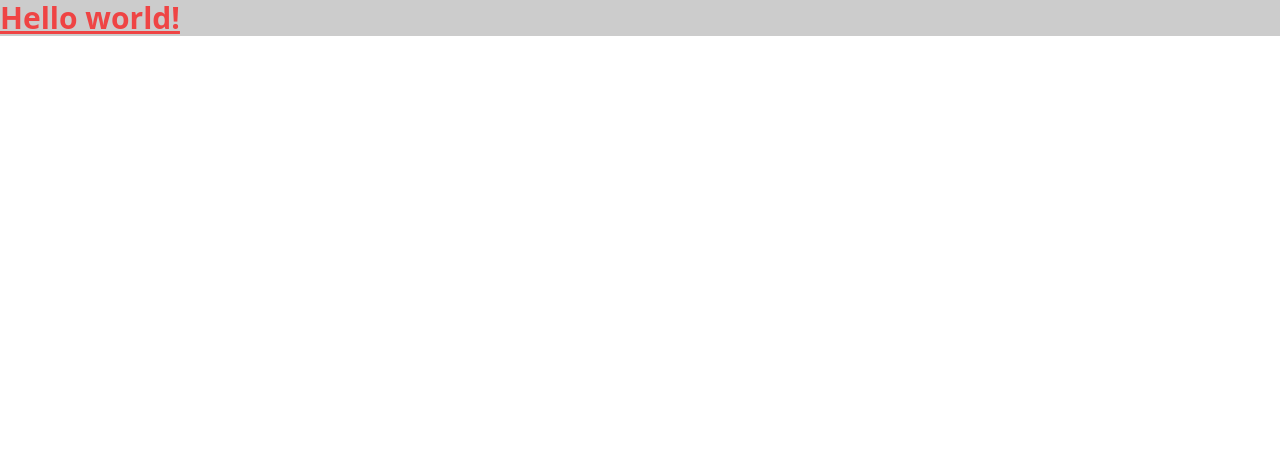
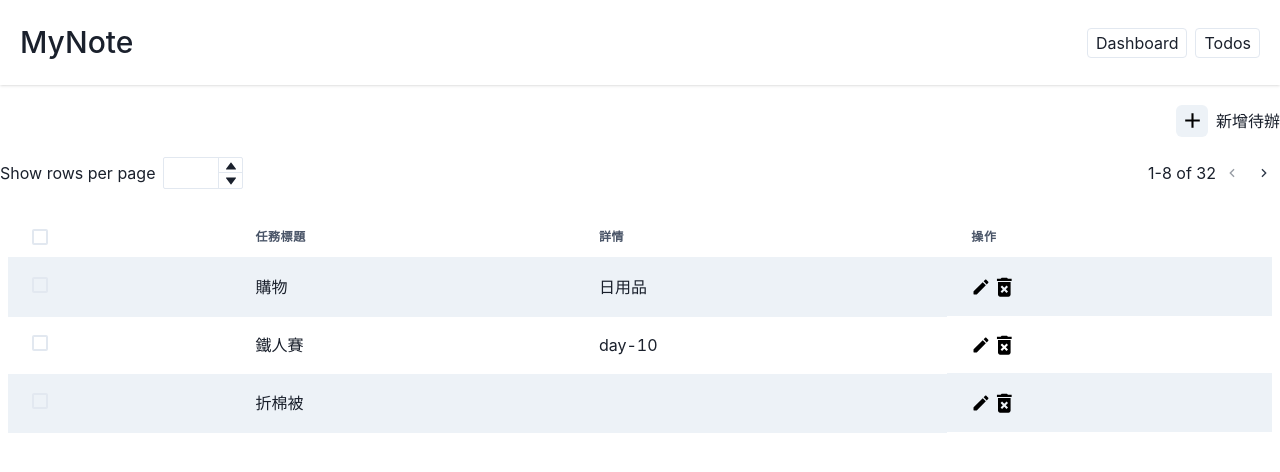
Before and after one commit to aoigj100a/my-note, a React (Create React App) app: page / in a window 1280 px wide. Shown: the top 472 px of the page. Built offline with nearby package versions, Linux system fonts and the light colour scheme.

Commit message:
add :chakraUI style :TodoPage

```diff
--- a/package.json
+++ b/package.json
@@ -3,6 +3,9 @@
   "version": "0.1.0",
   "private": true,
   "dependencies": {
+    "@chakra-ui/react": "^2.3.3",
+    "@emotion/react": "^11.10.4",
+    "@emotion/styled": "^11.10.4",
     "@testing-library/jest-dom": "^5.16.5",
     "@testing-library/react": "^13.4.0",
     "@testing-library/user-event": "^13.5.0",
@@ -10,6 +13,7 @@
     "@types/node": "^16.11.59",
     "@types/react": "^18.0.20",
     "@types/react-dom": "^18.0.6",
+    "framer-motion": "^7.3.5",
     "react": "^18.2.0",
     "react-dom": "^18.2.0",
     "react-scripts": "5.0.1",
--- a/src/index.tsx
+++ b/src/index.tsx
@@ -1,14 +1,17 @@
-import React from 'react';
-import ReactDOM from 'react-dom/client';
-import App from './App';
+import React from "react";
+import ReactDOM from "react-dom/client";
+import { ChakraProvider } from "@chakra-ui/react";
+
+import App from "./App";
 import "./index.css";
 
-
 const root = ReactDOM.createRoot(
-  document.getElementById('root') as HTMLElement
+  document.getElementById("root") as HTMLElement
 );
 root.render(
   <React.StrictMode>
-    <App />
+    <ChakraProvider>
+      <App />
+    </ChakraProvider>
   </React.StrictMode>
 );
--- a/src/pages/TodoPage.tsx
+++ b/src/pages/TodoPage.tsx
@@ -1,10 +1,231 @@
 import React from "react";
+import {
+  Table,
+  Thead,
+  Tbody,
+  Tfoot,
+  Tr,
+  Th,
+  Td,
+  TableCaption,
+  TableContainer,
+} from "@chakra-ui/react";
+import {
+  NumberInput,
+  NumberInputField,
+  NumberInputStepper,
+  NumberIncrementStepper,
+  NumberDecrementStepper,
+} from "@chakra-ui/react";
+import { Checkbox, CheckboxGroup } from "@chakra-ui/react";
 
 const TodoPage: React.FC = () => {
   return (
-    <>
-      <h1 className="text-3xl font-bold underline bg-[#ccc] text-red-500">Hello world!</h1>
-    </>
+    <section>
+      <div className="flex justify-between items-center shadow px-[20px] py-[20px]">
+        <h1 className="text-[30px] font-medium">MyNote</h1>
+        <div>
+          <button className="px-[8px] py-[2px] border rounded mr-[8px]">
+            Dashboard
+          </button>
+          <button className="px-[8px] py-[2px] border rounded">Todos</button>
+        </div>
+      </div>
+      <div className="pt-[20px] max-w-[1280px] mx-auto my-0">
+        <div className="flex justify-end items-center">
+          <svg
+            width="32"
+            height="32"
+            viewBox="0 0 32 32"
+            fill="none"
+            xmlns="http://www.w3.org/2000/svg"
+          >
+            <rect width="32" height="32" rx="6" fill="#EDF2F7" />
+            <path
+              d="M23.7918 16.5416H17.5418V22.7916H15.4585V16.5416H9.2085V14.4583H15.4585V8.20831H17.5418V14.4583H23.7918V16.5416Z"
+              fill="black"
+            />
+          </svg>
+          <span className="ml-[8px]">新增待辦</span>
+        </div>
+      </div>
+      <div className="flex justify-between py-[20px] max-w-[1280px] mx-auto my-0">
+        <div className="flex items-center">
+          <span>Show rows per page</span>
+          <NumberInput className="w-[80px] ml-[8px]" min={1} max={10} size="sm">
+            <NumberInputField />
+            <NumberInputStepper>
+              <NumberIncrementStepper />
+              <NumberDecrementStepper />
+            </NumberInputStepper>
+          </NumberInput>
+        </div>
+        <div className="flex items-center">
+          <span>1-8 of 32</span>
+          <div className="flex">
+            <span>
+              <svg
+                width="32"
+                height="32"
+                viewBox="0 0 32 32"
+                fill="none"
+                xmlns="http://www.w3.org/2000/svg"
+              >
+                <g opacity="0.5">
+                  <path
+                    d="M15.2188 16L18.5188 19.3L17.5762 20.2427L13.3335 16L17.5762 11.7573L18.5188 12.7L15.2188 16Z"
+                    fill="#2D3748"
+                  />
+                </g>
+              </svg>
+            </span>
+            <span>
+              <svg
+                width="32"
+                height="32"
+                viewBox="0 0 32 32"
+                fill="none"
+                xmlns="http://www.w3.org/2000/svg"
+              >
+                <path
+                  d="M16.7814 16L13.4814 12.7L14.4241 11.7573L18.6668 16L14.4241 20.2427L13.4814 19.3L16.7814 16Z"
+                  fill="#2D3748"
+                />
+              </svg>
+            </span>
+          </div>
+        </div>
+      </div>
+      <div className="max-w-[1280px] mx-auto my-0">
+        <TableContainer className="m-2">
+          <Table variant="striped">
+            <Thead>
+              <Tr>
+                <Th>
+                  <Checkbox />
+                </Th>
+                <Th>任務標題</Th>
+                <Th>詳情</Th>
+                <Th>操作</Th>
+              </Tr>
+            </Thead>
+            <Tbody>
+              <Tr>
+                <Td>
+                  <Checkbox />
+                </Td>
+                <Td>購物</Td>
+                <Td>日用品</Td>
+                <Td className="flex items-center">
+                  <span>
+                    <svg
+                      width="20"
+                      height="20"
+                      viewBox="0 0 30 30"
+                      fill="none"
+                      xmlns="http://www.w3.org/2000/svg"
+                    >
+                      <path
+                        d="M3.75 21.825V25.625C3.75 25.975 4.025 26.25 4.375 26.25H8.175C8.3375 26.25 8.5 26.1875 8.6125 26.0625L22.2625 12.425L17.575 7.73748L3.9375 21.375C3.8125 21.5 3.75 21.65 3.75 21.825V21.825ZM25.8875 8.79998C26.375 8.31248 26.375 7.52498 25.8875 7.03748L22.9625 4.11248C22.475 3.62498 21.6875 3.62498 21.2 4.11248L18.9125 6.39998L23.6 11.0875L25.8875 8.79998Z"
+                        fill="black"
+                      />
+                    </svg>
+                  </span>
+                  <span>
+                    <svg
+                      width="25"
+                      height="25"
+                      viewBox="0 0 30 30"
+                      fill="none"
+                      xmlns="http://www.w3.org/2000/svg"
+                    >
+                      <path
+                        d="M8.39946 24.6985C8.39946 26.0848 9.53373 27.2191 10.9201 27.2191H21.0024C22.3888 27.2191 23.523 26.0848 23.523 24.6985V9.57494H8.39946V24.6985ZM11.4998 15.7252L13.2768 13.9482L15.9612 16.62L18.6331 13.9482L20.4101 15.7252L17.7383 18.397L20.4101 21.0689L18.6331 22.8459L15.9612 20.174L13.2894 22.8459L11.5124 21.0689L14.1842 18.397L11.4998 15.7252ZM20.3723 5.79404L19.112 4.53374H12.8105L11.5502 5.79404H7.13916V8.31464H24.7833V5.79404H20.3723Z"
+                        fill="black"
+                      />
+                    </svg>
+                  </span>
+                </Td>
+              </Tr>
+              <Tr>
+                <Td>
+                  <Checkbox />
+                </Td>
+                <Td>鐵人賽</Td>
+                <Td>day-10</Td>
+                <Td className="flex items-center">
+                  <span>
+                    <svg
+                      width="20"
+                      height="20"
+                      viewBox="0 0 30 30"
+                      fill="none"
+                      xmlns="http://www.w3.org/2000/svg"
+                    >
+                      <path
+                        d="M3.75 21.825V25.625C3.75 25.975 4.025 26.25 4.375 26.25H8.175C8.3375 26.25 8.5 26.1875 8.6125 26.0625L22.2625 12.425L17.575 7.73748L3.9375 21.375C3.8125 21.5 3.75 21.65 3.75 21.825V21.825ZM25.8875 8.79998C26.375 8.31248 26.375 7.52498 25.8875 7.03748L22.9625 4.11248C22.475 3.62498 21.6875 3.62498 21.2 4.11248L18.9125 6.39998L23.6 11.0875L25.8875 8.79998Z"
+                        fill="black"
+                      />
+                    </svg>
+                  </span>
+                  <span>
+                    <svg
+                      width="25"
+                      height="25"
+                      viewBox="0 0 30 30"
+                      fill="none"
+                      xmlns="http://www.w3.org/2000/svg"
+                    >
+                      <path
+                        d="M8.39946 24.6985C8.39946 26.0848 9.53373 27.2191 10.9201 27.2191H21.0024C22.3888 27.2191 23.523 26.0848 23.523 24.6985V9.57494H8.39946V24.6985ZM11.4998 15.7252L13.2768 13.9482L15.9612 16.62L18.6331 13.9482L20.4101 15.7252L17.7383 18.397L20.4101 21.0689L18.6331 22.8459L15.9612 20.174L13.2894 22.8459L11.5124 21.0689L14.1842 18.397L11.4998 15.7252ZM20.3723 5.79404L19.112 4.53374H12.8105L11.5502 5.79404H7.13916V8.31464H24.7833V5.79404H20.3723Z"
+                        fill="black"
+                      />
+                    </svg>
+                  </span>
+                </Td>
+              </Tr>
+              <Tr>
+                <Td>
+                  <Checkbox />
+                </Td>
+                <Td>折棉被</Td>
+                <Td></Td>
+                <Td className="flex items-center">
+                  <span className="cursor-pointer">
+                    <svg
+                      width="20"
+                      height="20"
+                      viewBox="0 0 30 30"
+                      fill="none"
+                      xmlns="http://www.w3.org/2000/svg"
+                    >
+                      <path
+                        d="M3.75 21.825V25.625C3.75 25.975 4.025 26.25 4.375 26.25H8.175C8.3375 26.25 8.5 26.1875 8.6125 26.0625L22.2625 12.425L17.575 7.73748L3.9375 21.375C3.8125 21.5 3.75 21.65 3.75 21.825V21.825ZM25.8875 8.79998C26.375 8.31248 26.375 7.52498 25.8875 7.03748L22.9625 4.11248C22.475 3.62498 21.6875 3.62498 21.2 4.11248L18.9125 6.39998L23.6 11.0875L25.8875 8.79998Z"
+                        fill="black"
+                      />
+                    </svg>
+                  </span>
+                  <span className="cursor-pointer">
+                    <svg
+                      width="25"
+                      height="25"
+                      viewBox="0 0 30 30"
+                      fill="none"
+                      xmlns="http://www.w3.org/2000/svg"
+                    >
+                      <path
+                        d="M8.39946 24.6985C8.39946 26.0848 9.53373 27.2191 10.9201 27.2191H21.0024C22.3888 27.2191 23.523 26.0848 23.523 24.6985V9.57494H8.39946V24.6985ZM11.4998 15.7252L13.2768 13.9482L15.9612 16.62L18.6331 13.9482L20.4101 15.7252L17.7383 18.397L20.4101 21.0689L18.6331 22.8459L15.9612 20.174L13.2894 22.8459L11.5124 21.0689L14.1842 18.397L11.4998 15.7252ZM20.3723 5.79404L19.112 4.53374H12.8105L11.5502 5.79404H7.13916V8.31464H24.7833V5.79404H20.3723Z"
+                        fill="black"
+                      />
+                    </svg>
+                  </span>
+                </Td>
+              </Tr>
+            </Tbody>
+          </Table>
+        </TableContainer>
+      </div>
+    </section>
   );
 };
 
```
Also changed, not shown: 1 other file (tests, documents, lock files or other folders).
